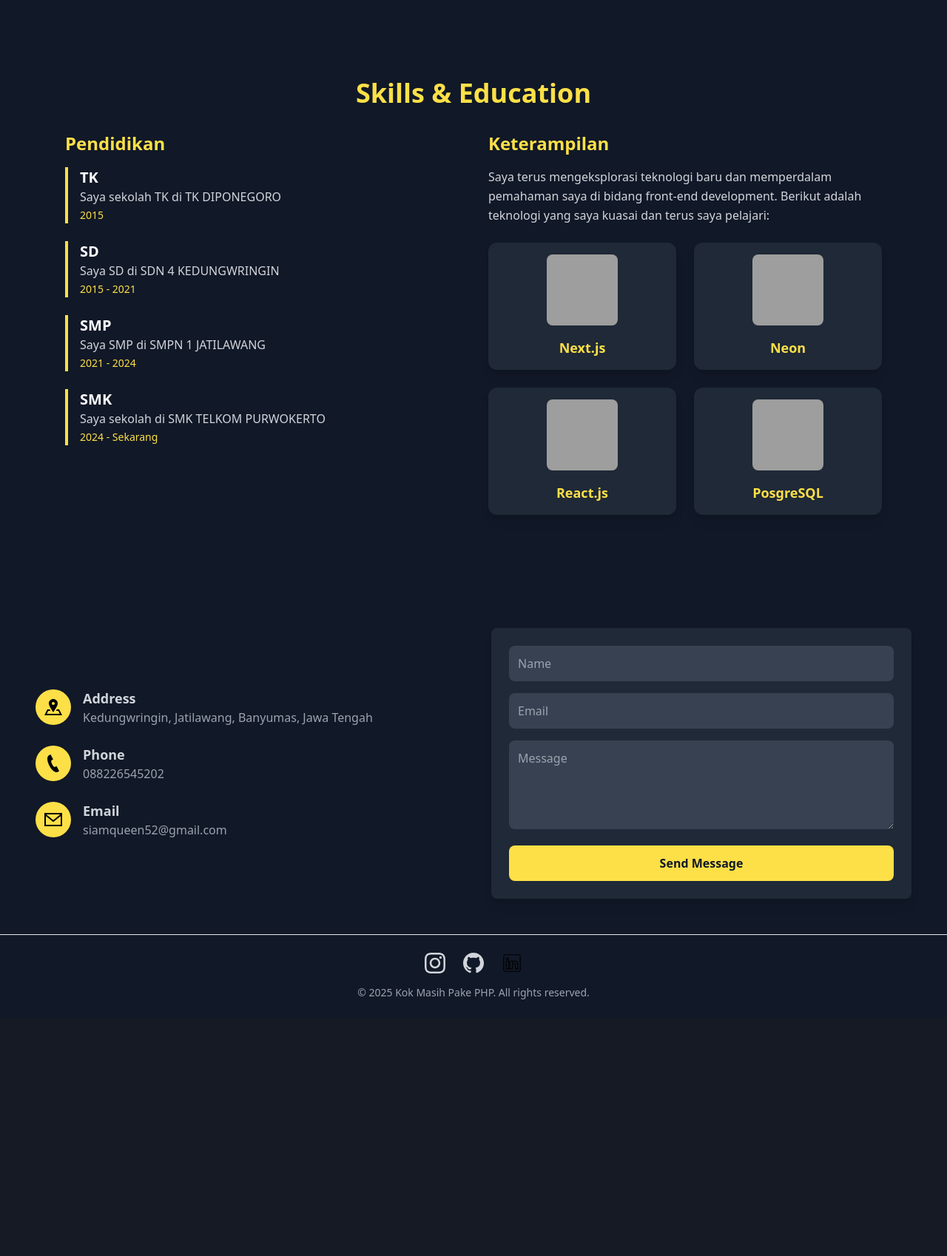
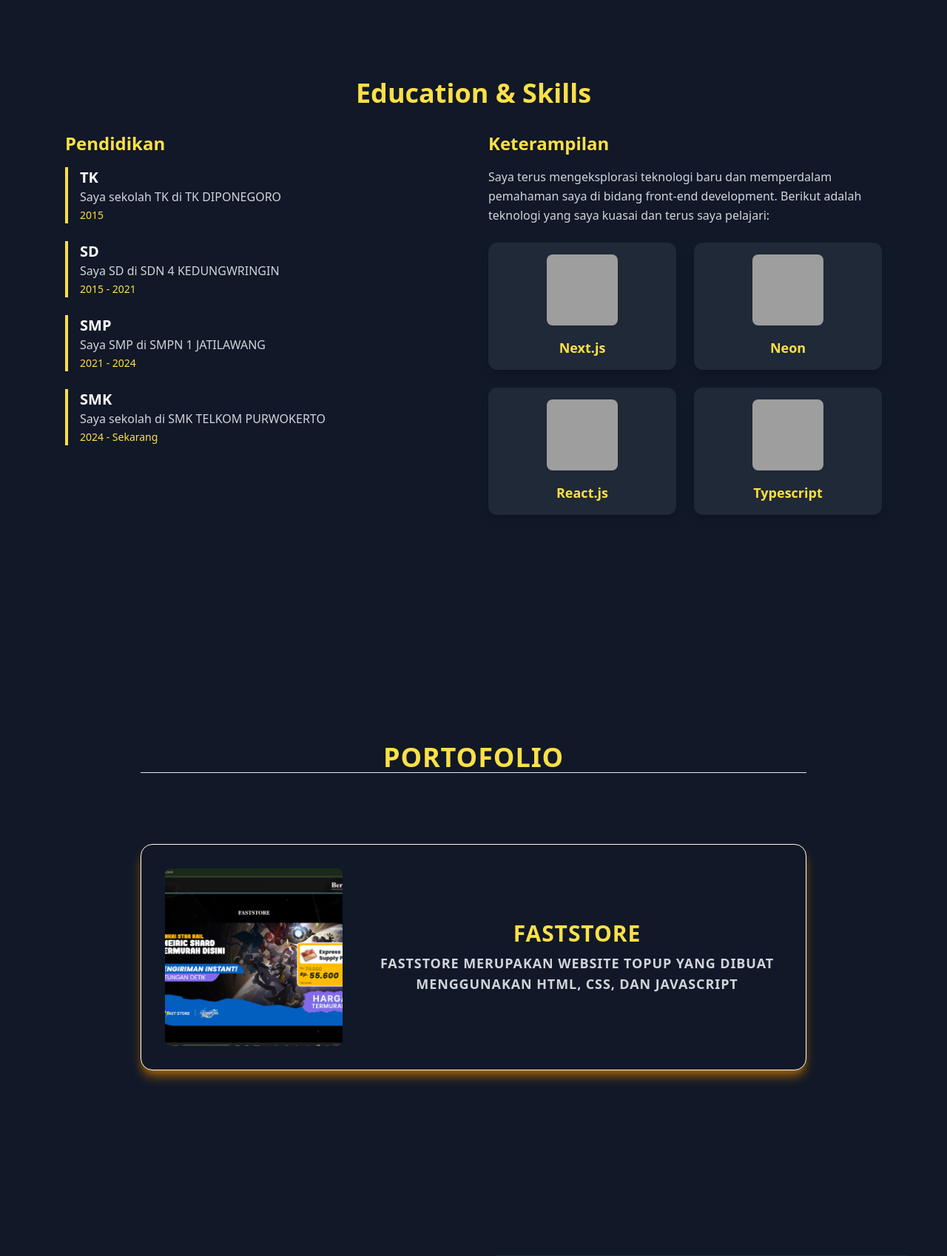
Before and after one commit to YammD123/PTS_POTOFOLIO, a PHP site: page / in a window 1280 px wide. Shown: the part 1707-3405 px from the top of the page at 74% size. Before the commit the page ends 3058 px from the top, so only its background shows below. Run offline with PHP 8.4, Linux system fonts and the light colour scheme; some libraries are stand-ins or nearby versions; grey boxes are pictures that could not be loaded.

Commit message:
perbaikan

```diff
--- a/index.php
+++ b/index.php
@@ -24,30 +24,31 @@
         <ul id="menu" class="hidden md:flex space-x-6">
           <li><a href="#home" class="hover:text-yellow-400">Home</a></li>
           <li><a href="#about" class="hover:text-yellow-400">About</a></li>
-          <li><a href="#education" class="hover:text-yellow-400">Skills & Educational</a></li>
+          <li><a href="#education" class="hover:text-yellow-400">Educational & Skills</a></li>
+          <li><a href="#portofolio" class="hover:text-yellow-400">Portofolio</a></li>
           <li><a href="#contact" class="hover:text-yellow-400">Contact</a></li>
         </ul>
       </div>
 
-      <!-- Mobile Menu -->
+      <!-- Hp -->
       <ul id="mobile-menu" class="hidden flex-col space-y-4 py-4 text-center border-t border-gray-700 md:hidden">
         <li><a href="#home" class="block hover:text-yellow-400">Home</a></li>
         <li><a href="#about" class="block hover:text-yellow-400">About</a></li>
         <li><a href="#education" class="block hover:text-yellow-400">Educational & Skills</a></li>
+        <li><a href="#portofolio" class="block hover:text-yellow-400">Portofolio</a></li>
         <li><a href="#contact" class="block hover:text-yellow-400">Contact</a></li>
       </ul>
     </div>
   </nav>
   <section id="home" class="bg-gray-900 min-h-screen flex items-center justify-center">
-  <main class="px-6 py-16 min-h-screen flex flex-col justify-center items-center">
+    <main class="px-6 py-16 min-h-screen flex flex-col justify-center items-center">
       <div class="bg-gray-900/80 backdrop-blur-lg border border-yellow-400 shadow-2xl rounded-2xl px-12 py-14 w-full max-w-7xl text-center md:text-left">
         <div class="flex flex-col md:flex-row items-center gap-16">
           <div class="relative">
             <img
               src="./img/siam.jpg"
               class="w-48 h-48 md:w-60 md:h-60 rounded-full shadow-lg border-4 border-yellow-300 transform transition-all duration-300 hover:scale-105"
-              alt="Profile Picture"
-            />
+              alt="Profile Picture" />
           </div>
 
           <div class="max-w-3xl">
@@ -65,7 +66,7 @@
 
             <p class="mt-4 text-gray-300 leading-relaxed">
               Saat ini saya sedang fokus belajar tentang
-              <span class="text-yellow-300 font-semibold">Pages Router</span> di Next.js dan bagaimana
+              <span class="text-yellow-300 font-semibold">App Router</span> di Next.js dan bagaimana
               <span class="text-yellow-300 font-semibold">Server-Side Rendering (SSR)</span> serta
               <span class="text-yellow-300 font-semibold">Static Site Generation (SSG)</span>
               dapat meningkatkan performa website. Saya juga ingin memahami lebih dalam tentang
@@ -83,6 +84,21 @@
 
   <section id="education" class="bg-gray-900 min-h-screen flex items-center justify-center p-6">
     <?php include "./src/components/E&S.html"; ?>
+  </section>
+
+  <section id="portofolio" class="bg-gray-900 min-h-screen flex items-center justify-center p-6">
+    <div class="min-h-screen flex flex-col items-center justify-center gap-10">
+      <h1 class=" text-4xl text-center font-bold text-yellow-300 tracking-wide uppercase">
+        Portofolio
+        <hr class="w-full">
+      <div class="border mt-24 border-yellow-50 bg-gray-900 rounded-2xl shadow-lg shadow-yellow-700 p-8 w-[900px] flex gap-10 ">
+        <img class="w-60 h-60 object-cover rounded-lg" src="./img/image.png" alt="">
+        <div class="flex flex-col justify-center">
+          <h2 class="text-3xl font-bold text-yellow-300">FastStore</h2>
+          <p class="text-gray-300 text-lg mt-2">FastStore merupakan website topup yang dibuat menggunakan html, css, dan javascript</p>
+        </div>
+      </div>
+    </div>
   </section>
 
   <section id="contact" class="bg-gray-900 text-gray-300 py-12">
@@ -138,7 +154,6 @@
             </button>
           </form>
         </div>
-
       </div>
     </div>
 
--- a/src/components/AboutMe.html
+++ b/src/components/AboutMe.html
@@ -14,7 +14,9 @@
         <div class="mt-8">
           <h4 class="text-2xl font-semibold mb-4">TENTANG SAYA</h4>
           <p class="text-lg text-gray-300 leading-relaxed">
-            Saya seorang pengembang web yang sedang mendalami
+            Saya Siam Al Sobari, yang lahir pada 17-2-2009 di banyumas jawa tengah.
+            Saya adalah seorang pelajar yang bersekolah di SMK Telkom Purwokerto jurusan Rekayasa Perangkat Lunak.
+            Saya tertarik dengan dunia pemprograman dan ingin mendalaminya lebih Lanjut dengan menggunakan
             <span class="text-yellow-300 font-semibold">Next.js App Router</span>.
             Dengan pendekatan ini, saya bisa membangun aplikasi web yang
             cepat, terstruktur, dan lebih fleksibel dalam pengelolaan halaman.
--- a/src/components/E&S.html
+++ b/src/components/E&S.html
@@ -11,7 +11,7 @@
 
     </main>
     <section class="w-full max-w-6xl mx-auto px-6 py-12 text-white bg-gray-900">
-      <h1 class="text-4xl font-bold text-center text-yellow-300 mb-8">Skills & Education</h1>
+      <h1 class="text-4xl font-bold text-center text-yellow-300 mb-8">Education & Skills</h1>
 
       <div class="grid md:grid-cols-2 gap-10">
         <!-- Bagian Pendidikan -->
@@ -62,8 +62,8 @@
               <h3 class="text-lg font-semibold mt-4 text-yellow-300">React.js</h3>
             </div>
             <div class="bg-gray-800 p-4 rounded-xl shadow-lg flex flex-col items-center">
-              <img src="https://upload.wikimedia.org/wikipedia/commons/thumb/2/29/Postgresql_elephant.svg/800px-Postgresql_elephant.svg.png" alt="Neon" class="w-24 h-24 object-cover rounded-lg">
-              <h3 class="text-lg font-semibold mt-4 text-yellow-300">PosgreSQL</h3>
+              <img src="https://upload.wikimedia.org/wikipedia/commons/thumb/f/f5/Typescript.svg/1200px-Typescript.svg.png" alt="Neon" class="w-24 h-24 object-cover rounded-lg">
+              <h3 class="text-lg font-semibold mt-4 text-yellow-300">Typescript</h3>
             </div>
           </div>
         </div>
--- a/src/components/Footer.html
+++ b/src/components/Footer.html
@@ -42,7 +42,7 @@
           </div>
 
           <!-- Footer Text -->
-          <p class="text-sm text-gray-400">&#169; 2025 Kok Masih Pake PHP. All rights reserved.</p>
+          <p class="text-sm text-gray-400">&#169; 2025 YammD123.</p>
         </div>
       </footer>
 
--- a/src/output.css
+++ b/src/output.css
@@ -637,6 +637,26 @@ video {
   margin-top: 2rem;
 }
 
+.mt-2 {
+  margin-top: 0.5rem;
+}
+
+.mt-1 {
+  margin-top: 0.25rem;
+}
+
+.mb-10 {
+  margin-bottom: 2.5rem;
+}
+
+.mt-12 {
+  margin-top: 3rem;
+}
+
+.mt-24 {
+  margin-top: 6rem;
+}
+
 .block {
   display: block;
 }
@@ -665,6 +685,18 @@ video {
   height: 12rem;
 }
 
+.h-32 {
+  height: 8rem;
+}
+
+.h-40 {
+  height: 10rem;
+}
+
+.h-60 {
+  height: 15rem;
+}
+
 .min-h-screen {
   min-height: 100vh;
 }
@@ -681,6 +713,26 @@ video {
   width: 100%;
 }
 
+.w-32 {
+  width: 8rem;
+}
+
+.w-\[600px\] {
+  width: 600px;
+}
+
+.w-40 {
+  width: 10rem;
+}
+
+.w-\[900px\] {
+  width: 900px;
+}
+
+.w-60 {
+  width: 15rem;
+}
+
 .max-w-3xl {
   max-width: 48rem;
 }
@@ -828,6 +884,11 @@ video {
   border-color: rgb(250 204 21 / var(--tw-border-opacity, 1));
 }
 
+.border-yellow-50 {
+  --tw-border-opacity: 1;
+  border-color: rgb(254 252 232 / var(--tw-border-opacity, 1));
+}
+
 .bg-gray-700 {
   --tw-bg-opacity: 1;
   background-color: rgb(55 65 81 / var(--tw-bg-opacity, 1));
@@ -884,6 +965,10 @@ video {
 
 .p-6 {
   padding: 1.5rem;
+}
+
+.p-8 {
+  padding: 2rem;
 }
 
 .px-12 {
@@ -973,6 +1068,11 @@ video {
   line-height: 1.75rem;
 }
 
+.text-3xl {
+  font-size: 1.875rem;
+  line-height: 2.25rem;
+}
+
 .font-bold {
   font-weight: 700;
 }
@@ -989,12 +1089,20 @@ video {
   font-weight: 600;
 }
 
+.uppercase {
+  text-transform: uppercase;
+}
+
 .italic {
   font-style: italic;
 }
 
 .leading-relaxed {
   line-height: 1.625;
+}
+
+.tracking-wide {
+  letter-spacing: 0.025em;
 }
 
 .text-gray-300 {
@@ -1049,6 +1172,17 @@ video {
   --tw-shadow: 0 20px 25px -5px rgb(0 0 0 / 0.1), 0 8px 10px -6px rgb(0 0 0 / 0.1);
   --tw-shadow-colored: 0 20px 25px -5px var(--tw-shadow-color), 0 8px 10px -6px var(--tw-shadow-color);
   box-shadow: var(--tw-ring-offset-shadow, 0 0 #0000), var(--tw-ring-shadow, 0 0 #0000), var(--tw-shadow);
+}
+
+.shadow {
+  --tw-shadow: 0 1px 3px 0 rgb(0 0 0 / 0.1), 0 1px 2px -1px rgb(0 0 0 / 0.1);
+  --tw-shadow-colored: 0 1px 3px 0 var(--tw-shadow-color), 0 1px 2px -1px var(--tw-shadow-color);
+  box-shadow: var(--tw-ring-offset-shadow, 0 0 #0000), var(--tw-ring-shadow, 0 0 #0000), var(--tw-shadow);
+}
+
+.shadow-yellow-700 {
+  --tw-shadow-color: #a16207;
+  --tw-shadow: var(--tw-shadow-colored);
 }
 
 .backdrop-blur-lg {
```
Also changed, not shown: other parts of src/output.css (+65 -0 lines), messages.sql (added, +77 -0 lines), img/image.png (added).
